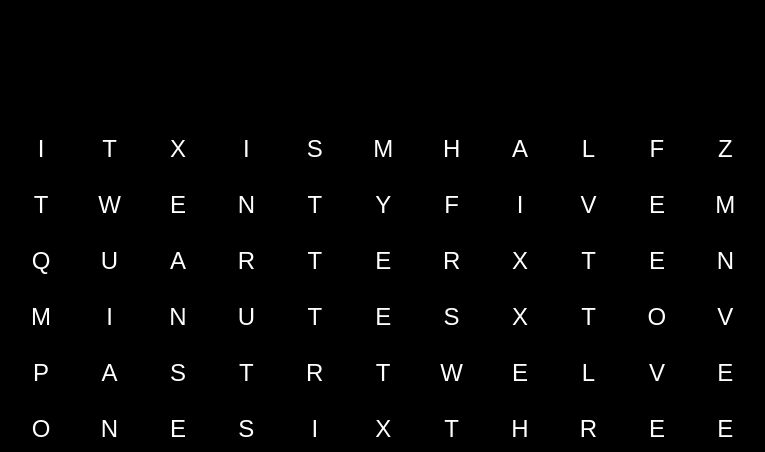
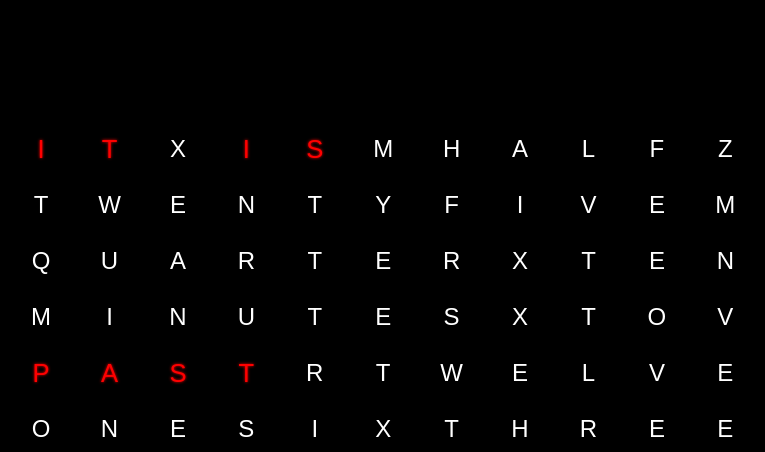
Before and after one commit to nicholasnbg/Word-Time, a plain HTML site: page index.html in a window 1280 px wide. Shown: the top 452 px of the page, without its empty margins (252-1017 px from the left). Drawn offline with nearby package versions, Linux system fonts and the light colour scheme; a web font is replaced by a local one.

Commit message:
added all words to array as objects, began js code to set letters. Will be using moment js

```diff
--- a/app.js
+++ b/app.js
@@ -0,0 +1,132 @@
+$(document).ready(function(){
+  var words = [
+    {
+      word: 'it',
+      section: '1',
+      pos: ['a1','a2']
+    },
+    {
+      word: 'is',
+      section: '1',
+      pos: ['a4','a5']
+    },
+    {
+      word: 'half',
+      section: '1',
+      pos: ['a7','a8','a9','a10']
+    },
+    {
+      word: 'twenty',
+      section: '1',
+      pos: ['b1','b2','b3','b4','b5','b6']
+    },
+    {
+      word: 'five',
+      section: '1',
+      pos: ['b7','b8','b9','b10']
+    },
+    {
+      word: 'quarter',
+      section: '1',
+      pos: ['c1','c2','c3','c4','c5','c6','c7']
+    },
+    {
+      word: 'ten',
+      section: '1',
+      pos: ['c9','c10','c11']
+    },
+    {
+      word: 'minutes',
+      section: '1',
+      pos: ['d1','d2','d3','d4','d5','d6','d7']
+    },
+    {
+      word: 'to',
+      section: '1',
+      pos: ['d9','d10']
+    },
+    {
+      word: 'past',
+      section: '1',
+      pos: ['e1','e2','e3','e4']
+    },
+    {
+      word: 'twelve',
+      section: '2',
+      pos: ['e6','e7','e8','e9','e10','e11']
+    },
+    {
+      word: 'one',
+      section: '2',
+      pos: ['f1','f2','f3']
+    },
+    {
+      word: 'six',
+      section: '2',
+      pos: ['f4','f5','f6']
+    },
+    {
+      word: 'three',
+      section: '2',
+      pos: ['f7','f8','f9','f10','f11']
+    },
+    {
+      word: 'four',
+      section: '2',
+      pos: ['g1','g2','g3','g4']
+    },
+    {
+      word: 'ten',
+      section: '2',
+      pos: ['g6','g7','g8']
+    },
+    {
+      word: 'two',
+      section: '2',
+      pos: ['g9','g10','g11']
+    },
+    {
+      word: 'eight',
+      section: '2',
+      pos: ['h1','h2','h3','h4','h5']
+    },
+    {
+      word: 'eleven',
+      section: '2',
+      pos: ['h6','h7','h8','h9','h10','h11']
+    },
+    {
+      word: 'seven',
+      section: '2',
+      pos: ['i1','i2','i3','i4','i5']
+    },
+    {
+      word: 'nine',
+      section: '2',
+      pos: ['i7','i8','i9','i10']
+    },
+    {
+      word: 'five',
+      section: '2',
+      pos: ['j1','j2','j3','j4']
+    },
+    {
+      word: 'oclock',
+      section: '2',
+      pos: ['j6','j7','j8','j9','j10','j11']
+    }
+  ];
+
+  setLetters(moment().format('h'),moment().format('mm'));
+
+  function setLetters(hours, min){
+    if(min<32){
+      $('.d9, .d10').addClass('active');
+      $('.e1, .e2, .e3, .e4').removeClass('active');
+    } else{
+      $('.e1, .e2, .e3, .e4').addClass('active');
+      $('.d9, .d10').removeClass('active');
+    }
+  }
+
+});
--- a/index.html
+++ b/index.html
@@ -6,20 +6,20 @@
     <meta name="viewport" content="width=device-width, initial-scale=1">
     <link rel="stylesheet" href="style.css">
     <link href="https://fonts.googleapis.com/css?family=Encode+Sans+Condensed:200,300,400" rel="stylesheet">
-    <script src="app.js" type="text/javascript">
-
-    </script>
+    <script src="https://cdnjs.cloudflare.com/ajax/libs/jquery/3.2.1/jquery.min.js"></script>
+    <script src="https://cdnjs.cloudflare.com/ajax/libs/moment.js/2.15.0/moment.min.js"></script>
+    <script src="app.js" type="text/javascript"></script>
   </head>
   <body>
     <div class="header"></div>
 
     <div class="content">
       <div class="row">
-        <div class="tile a1">I</div>
-        <div class="tile a2">T</div>
+        <div class="tile a1 active">I</div>
+        <div class="tile a2 active">T</div>
         <div class="tile a3">X</div>
-        <div class="tile a4">I</div>
-        <div class="tile a5">S</div>
+        <div class="tile a4 active">I</div>
+        <div class="tile a5 active">S</div>
         <div class="tile a6">M</div>
         <div class="tile a7">H</div>
         <div class="tile a8">A</div>
--- a/style.css
+++ b/style.css
@@ -43,4 +43,12 @@ body {
   font-size: 1.5em;
   font-weight: 200;
   height: 100%;
+  text-rendering: optimizeLegibility;
 }
+
+.tile.active {
+  color: red;
+  text-shadow: 0 0 3px red;
+  font-weight: 400;
+  font-size: 1.6em;
+}
```
